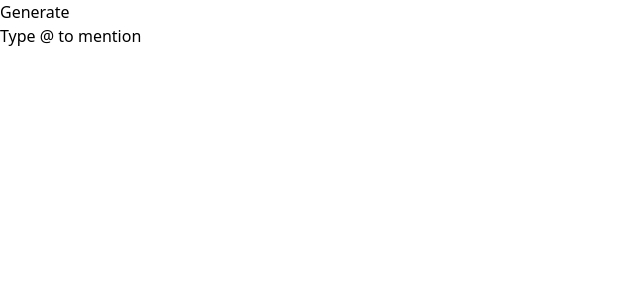
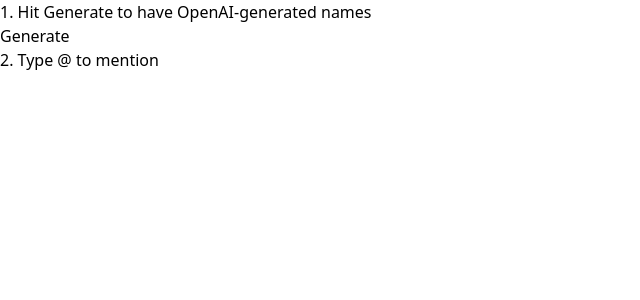
Before and after one commit to KhoiUna/flyx-assignment, a Next.js app: page / in a window 1280 px wide. Shown: the top 300 px of the page, without its empty margins (0-640 px from the left). Built offline with nearby package versions, Linux system fonts and the light colour scheme.

Commit message:
update UI

```diff
--- a/app/page.tsx
+++ b/app/page.tsx
@@ -122,6 +122,10 @@
 
   return (
     <div className="text-center p-5 bg-slate-50 min-h-screen">
+      <h1 className="text-lg font-bold text-center mb-3">
+        1. Hit Generate to have OpenAI-generated names
+      </h1>
+
       <button
         className="bg-white p-2 rounded-lg shadow-lg"
         onClick={handleClick}
@@ -148,7 +152,7 @@
       )}
 
       <div className="mt-8">
-        <h1 className="text-lg font-bold text-center">Type @ to mention</h1>
+        <h1 className="text-lg font-bold text-center">2. Type @ to mention</h1>
         <div
           id="content_editable"
           contentEditable={true}
```
